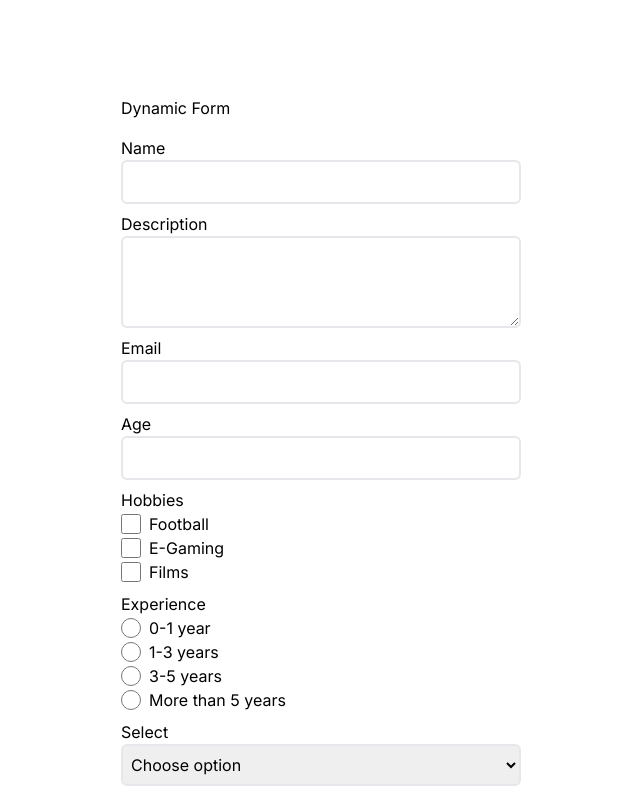
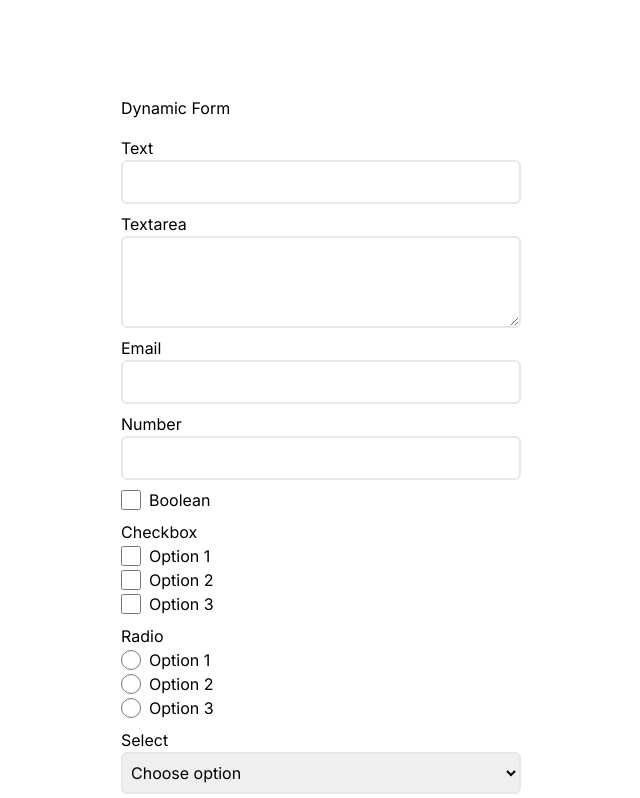
Before and after one commit to besjanhallaqi/ui-components, a Next.js app: page /use-form in a window 1280 px wide. Shown: the top 798 px of the page, without its empty margins (319-959 px from the left). Built offline with nearby package versions, Linux system fonts and the light colour scheme.

Commit message:
added boolean type

```diff
--- a/src/components/UseForm.tsx
+++ b/src/components/UseForm.tsx
@@ -1,3 +1,4 @@
+import { Types } from "@/enum/Types";
 import { FormField } from "@/model/FormField";
 import { zodResolver } from "@hookform/resolvers/zod";
 import { useForm } from "react-hook-form";
@@ -42,7 +43,26 @@ export default function UseFormComponent({
   };
 
   const returnInput = (input: FormField) => {
-    if (input.type === "checkbox" || input.type === "radio") {
+    if (input.type === Types.BOOLEAN) {
+      return (
+        <div
+          key={input.key}
+          className={`flex flex-row items-center gap-2 ${input.classNames?.base}`}
+        >
+          <input
+            className={`w-5 h-5 ${input.classNames?.input}`}
+            type={Types.CHECKBOX}
+            id={input.key}
+            {...register(input.key)}
+          />
+          <label className={input.classNames?.label} htmlFor={input.key}>
+            {input.label}
+          </label>
+        </div>
+      );
+    }
+
+    if (input.type === Types.CHECKBOX || input.type === Types.RADIO) {
       return (
         <div
           className={`flex flex-col ${input.classNames?.base}`}
@@ -75,7 +95,7 @@ export default function UseFormComponent({
       );
     }
 
-    if (input.type === "select") {
+    if (input.type === Types.SELECT) {
       return (
         <div
           className={`flex flex-col ${input.classNames?.base}`}
@@ -104,7 +124,7 @@ export default function UseFormComponent({
       );
     }
 
-    if (input.type === "textarea") {
+    if (input.type === Types.TEXTAREA) {
       return (
         <div
           className={`flex flex-col ${input.classNames?.base}`}
@@ -141,7 +161,7 @@ export default function UseFormComponent({
           type={input.type}
           id={input.key}
           {...register(input.key, {
-            valueAsNumber: input.type === "number" ? true : false,
+            valueAsNumber: input.type === Types.NUMBER ? true : false,
           })}
         />
         {renderError(input)}
--- a/src/enum/Types.ts
+++ b/src/enum/Types.ts
@@ -2,6 +2,7 @@ export enum Types {
     TEXT = "text",
     TEXTAREA = "textarea",
     EMAIL = "email",
+    BOOLEAN = "boolean",
     NUMBER = "number",
     CHECKBOX = "checkbox",
     RADIO = "radio",
--- a/src/pages/use-form.tsx
+++ b/src/pages/use-form.tsx
@@ -24,6 +24,7 @@ const schema = z.object({
     })
     .min(0)
     .max(150),
+  isAdmin: z.boolean(),
   hobbies: z
     .array(z.enum(["football", "e-gaming", "films"]))
     .min(1, { message: "Hobbies is required" }),
@@ -43,36 +44,36 @@ export default function UseForm() {
   const formFields: FormField[] = [
     {
       type: Types.TEXT,
-      key: "name",
-      label: "Name",
+      key: "text",
+      label: "Text",
     },
     {
       type: Types.TEXTAREA,
-      key: "description",
-      label: "Description",
+      key: "textarea",
+      label: "Textarea",
       rows: 3,
     },
     { type: Types.EMAIL, key: "email", label: "Email" },
-    { type: Types.NUMBER, key: "age", label: "Age" },
+    { type: Types.NUMBER, key: "number", label: "Number" },
+    { type: Types.BOOLEAN, key: "boolean", label: "Boolean" },
     {
       type: Types.CHECKBOX,
-      key: "hobbies",
-      label: "Hobbies",
+      key: "checkbox",
+      label: "Checkbox",
       options: [
-        { key: "football", label: "Football" },
-        { key: "e-gaming", label: "E-Gaming" },
-        { key: "films", label: "Films" },
+        { key: "option1", label: "Option 1" },
+        { key: "option2", label: "Option 2" },
+        { key: "option3", label: "Option 3" },
       ],
     },
     {
       type: Types.RADIO,
-      key: "experience",
-      label: "Experience",
+      key: "radio",
+      label: "Radio",
       options: [
-        { key: "less1", label: "0-1 year" },
-        { key: "1to3", label: "1-3 years" },
-        { key: "3to5", label: "3-5 years" },
-        { key: "5more", label: "More than 5 years" },
+        { key: "option1", label: "Option 1" },
+        { key: "option2", label: "Option 2" },
+        { key: "option3", label: "Option 3" },
       ],
     },
     {
@@ -83,9 +84,10 @@ export default function UseForm() {
         { key: "", label: "Choose option" },
         { key: "option1", label: "Option 1" },
         { key: "option2", label: "Option 2" },
+        { key: "option3", label: "Option 3" },
       ],
     },
-    { type: Types.DATE, key: "birthday", label: "Birthday" },
+    { type: Types.DATE, key: "date", label: "Date" },
     { type: Types.FILE, key: "file", label: "File" },
   ];
 
```
